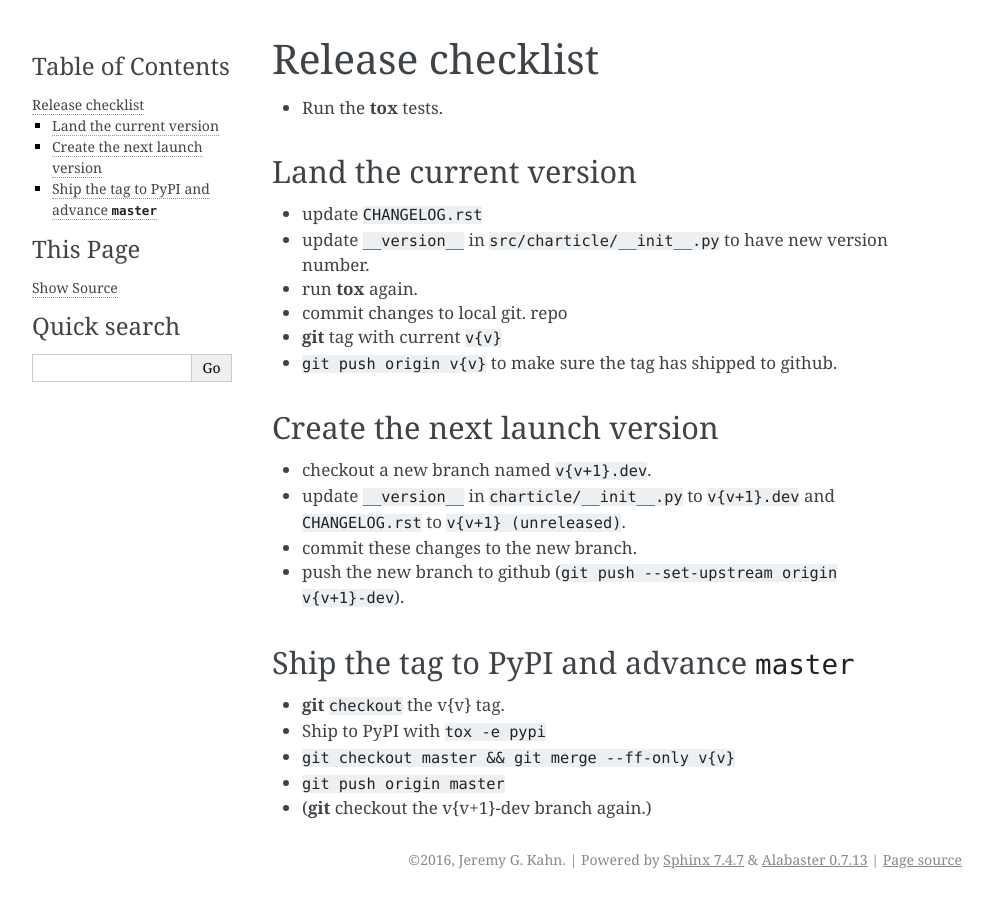
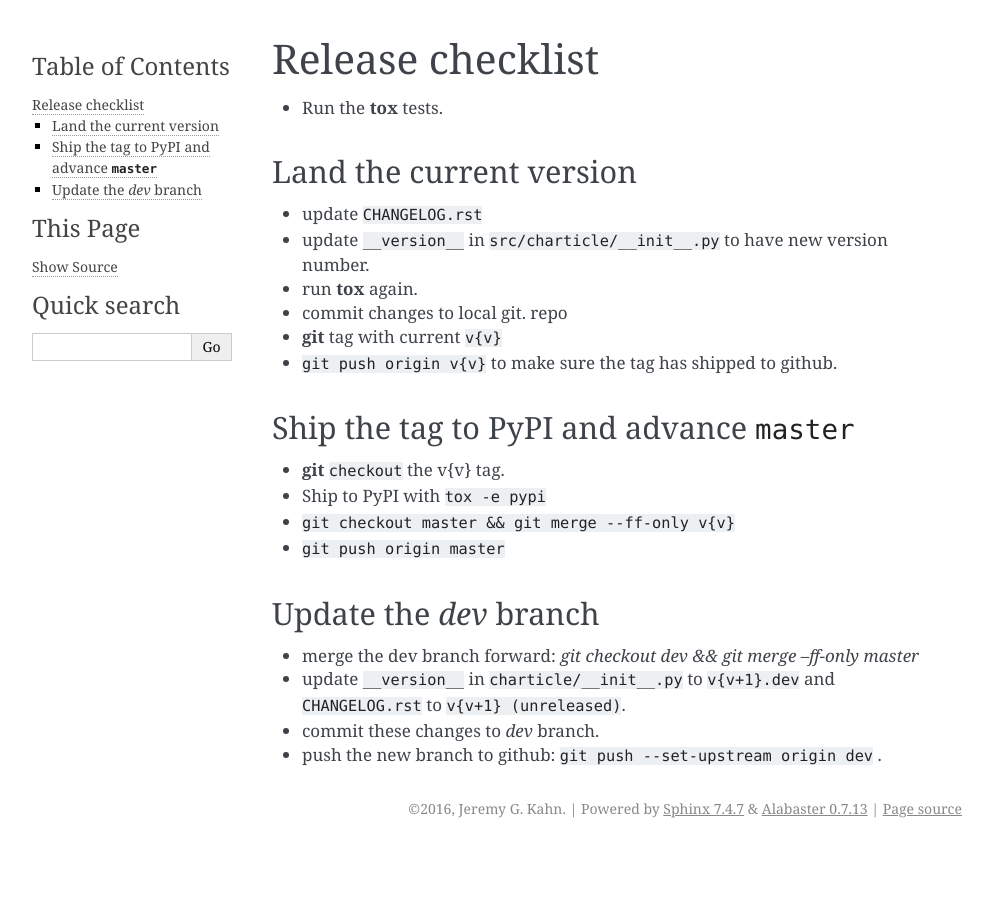
Before and after one commit to jkahn/charticle, a Sphinx documentation site: the page built from docs/release_procedure.rst, in a window 1280 px wide. Shown: the whole page, without its empty margins (148-1140 px from the left). Built offline with Sphinx 7.4.7, drawn with Linux system fonts in a browser that asks for light colours.

Commit message:
Updates to release procedure to have just one development branch.

```diff
--- a/CHANGELOG.rst
+++ b/CHANGELOG.rst
@@ -15,7 +15,8 @@ Major version 0: 2016.
 Changes:
 ^^^^^^^^
 
-None yet.
+Cleanups:
+- Tweaks to do development on `dev` branch permanently.
 
 
 0.0.3 (3 July 2016)
@@ -35,6 +36,7 @@ Cleanups:
 - py27 testing included in `tox.ini`.
 - refactoring validators.
 - cleaned up release procedure.
+
 
 ----
 
--- a/docs/release_procedure.rst
+++ b/docs/release_procedure.rst
@@ -19,19 +19,6 @@ Land the current version
 
 - ``git push origin v{v}`` to make sure the tag has shipped to github.
 
-
-Create the next launch version
-^^^^^^^^^^^^^^^^^^^^^^^^^^^^^^
-
-- checkout a new branch named ``v{v+1}.dev``.
-
-- update ``__version__`` in ``charticle/__init__.py`` to ``v{v+1}.dev``
-  and ``CHANGELOG.rst`` to ``v{v+1} (unreleased)``.
-
-- commit these changes to the new branch.
-
-- push the new branch to github (``git push --set-upstream origin v{v+1}-dev``).
-
 Ship the tag to PyPI and advance ``master``
 ^^^^^^^^^^^^^^^^^^^^^^^^^^^^^^^^^^^^^^^^^^^
 
@@ -43,4 +30,16 @@ Ship the tag to PyPI and advance ``master``
 
 - ``git push origin master``
 
-- (:program:`git` checkout the v{v+1}-dev branch again.)
+
+Update the `dev` branch
+^^^^^^^^^^^^^^^^^^^^^^^
+
+- merge the dev branch forward:
+  `git checkout dev && git merge --ff-only master`
+
+- update ``__version__`` in ``charticle/__init__.py`` to ``v{v+1}.dev``
+  and ``CHANGELOG.rst`` to ``v{v+1} (unreleased)``.
+
+- commit these changes to `dev` branch.
+
+- push the new branch to github: ``git push --set-upstream origin dev`` .
```
